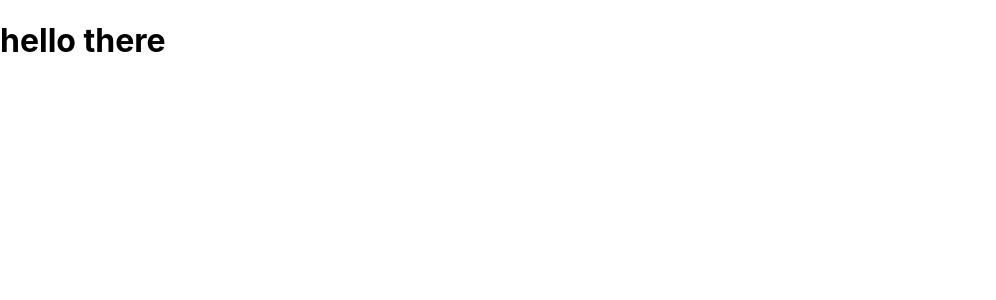
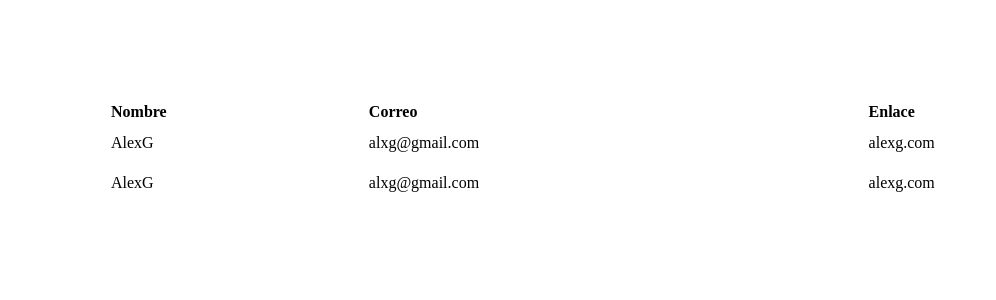
Before and after one commit to Alejandro-Gonzalez-Barriga/blog-using-redux, a React (Create React App) app: page / in a window 1280 px wide. Shown: the top 300 px of the page, without its empty margins (0-996 px from the left). Built offline with nearby package versions, Linux system fonts and the light colour scheme.

Commit message:
added initial css classes and structure for row and columns

```diff
--- a/public/index.html
+++ b/public/index.html
@@ -24,7 +24,7 @@
       work correctly both with client-side routing and a non-root public URL.
       Learn how to configure a non-root public URL by running `npm run build`.
     -->
-    <title>React App</title>
+    <title>Blog</title>
   </head>
   <body>
     <noscript>You need to enable JavaScript to run this app.</noscript>
--- a/src/components/App.js
+++ b/src/components/App.js
@@ -1,7 +1,32 @@
 import React from "react";
 
 function App() {
-  return <h1>hello there</h1>;
+  const ponerFilas = () => [
+    <tr>
+      <td>AlexG</td>
+      <td>alxg@gmail.com</td>
+      <td>alexg.com</td>
+    </tr>,
+    <tr>
+      <td>AlexG</td>
+      <td>alxg@gmail.com</td>
+      <td>alexg.com</td>
+    </tr>
+  ];
+  return (
+    <div className="margen">
+      <table className="tabla">
+        <thead>
+          <tr>
+            <th>Nombre</th>
+            <th>Correo</th>
+            <th>Enlace</th>
+          </tr>
+        </thead>
+        <tbody>{ponerFilas()}</tbody>
+      </table>
+    </div>
+  );
 }
 
 export default App;
--- a/src/index.css
+++ b/src/index.css
@@ -1,13 +1,11 @@
-body {
-  margin: 0;
-  font-family: -apple-system, BlinkMacSystemFont, 'Segoe UI', 'Roboto', 'Oxygen',
-    'Ubuntu', 'Cantarell', 'Fira Sans', 'Droid Sans', 'Helvetica Neue',
-    sans-serif;
-  -webkit-font-smoothing: antialiased;
-  -moz-osx-font-smoothing: grayscale;
+.margen {
+  margin: 100px;
 }
-
-code {
-  font-family: source-code-pro, Menlo, Monaco, Consolas, 'Courier New',
-    monospace;
+.tabla {
+  width: 100%;
+  text-align: left;
 }
+.tabla td {
+  padding-top: 10px;
+  padding-bottom: 10px;
+}
--- a/src/index.js
+++ b/src/index.js
@@ -4,8 +4,3 @@ import "./index.css";
 import App from "./components/App";
 
 ReactDOM.render(<App />, document.getElementById("root"));
-
-// If you want your app to work offline and load faster, you can change
-// unregister() to register() below. Note this comes with some pitfalls.
-// Learn more about service workers: https://bit.ly/CRA-PWA
-//serviceWorker.unregister();
```
